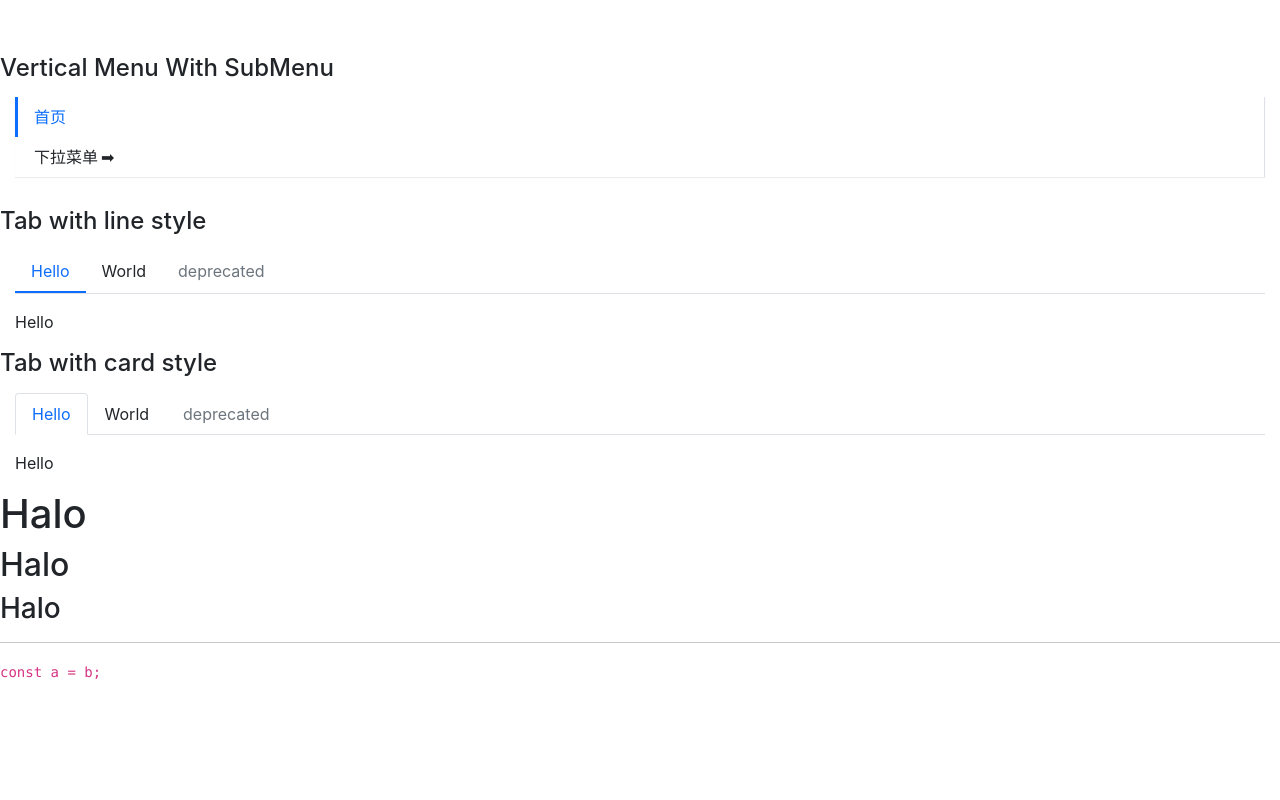
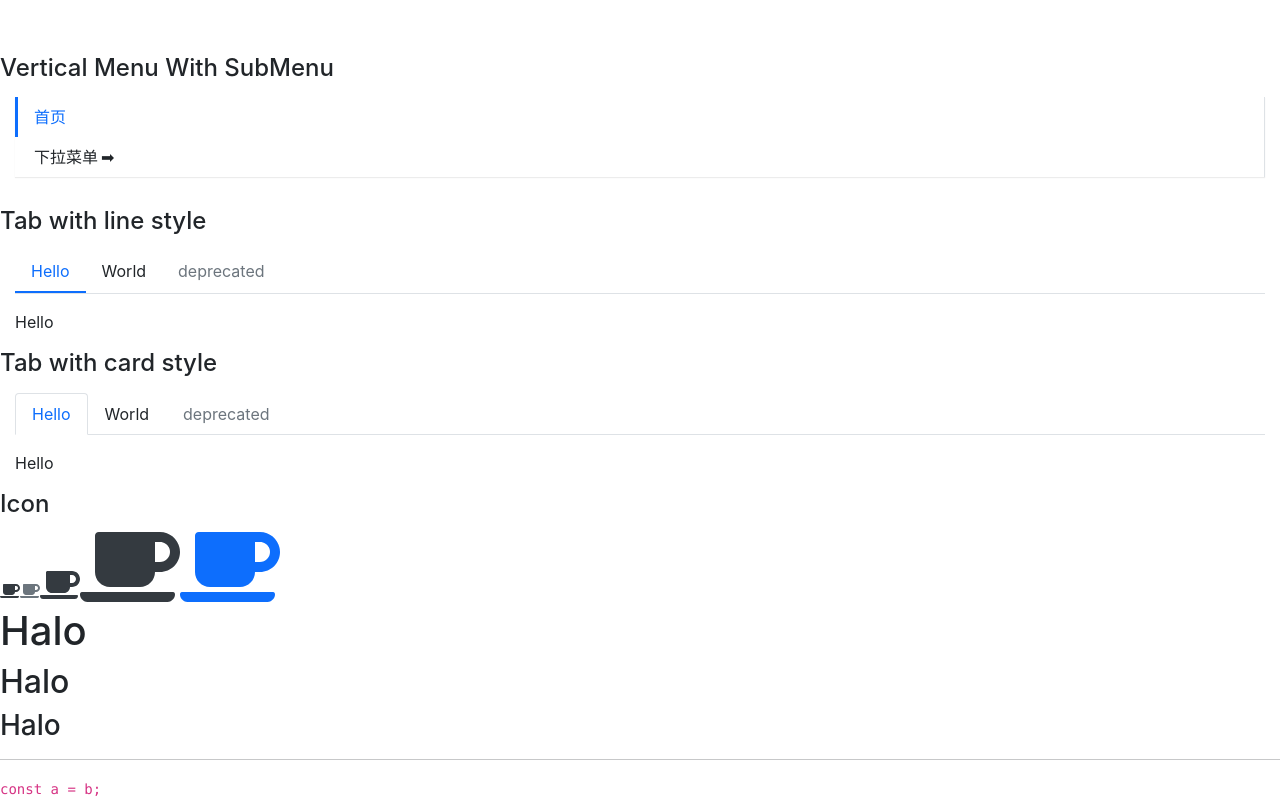
Before and after one commit to Zefeng666/halo-ui, a React (Create React App) app: page / in a window 1280 px wide. Shown: the part 978-1778 px from the top of the page. Before the commit the page ends 1661 px from the top, so only its background shows below. Built offline with nearby package versions, Linux system fonts and the light colour scheme.

Commit message:
Add Icon组件完成

```diff
--- a/src/App.tsx
+++ b/src/App.tsx
@@ -7,6 +7,12 @@
 import SubMenu from "./components/Menu/SubMenu";
 import Tab from "./components/Tab/Tab";
 import TabItem from "./components/Tab/TabItem";
+import Icon from "./components/Icon/icon";
+import {library} from "@fortawesome/fontawesome-svg-core";
+import {fas} from '@fortawesome/free-solid-svg-icons'
+
+library.add(fas)
+
 function App() {
   return (
     <div className="App">
@@ -115,6 +121,12 @@
             </TabItem>
           </Tab>
         </div>
+        <h4>Icon</h4>
+        <Icon icon={"coffee"} theme={"dark"}/>
+        <Icon icon={"coffee"} theme={"secondary"}/>
+        <Icon icon={"coffee"} theme={"dark"} size={"2x"}/>
+        <Icon icon={"coffee"} theme={"dark"} size={"5x"}/>
+        <Icon icon={"coffee"} theme={"primary"} size={"5x"}/>
         <h1>Halo</h1>
         <h2>Halo</h2>
         <h3>Halo</h3>
--- /dev/null
+++ b/src/components/Icon/_style.scss
@@ -0,0 +1,5 @@
+@each $key,$val in $theme-colors{
+  .halo-icon-#{$key}{
+    color: $val
+  }
+}
--- /dev/null
+++ b/src/components/Icon/icon.tsx
@@ -0,0 +1,22 @@
+import React from "react";
+import classNames from "classnames";
+import {FontAwesomeIcon,FontAwesomeIconProps} from "@fortawesome/react-fontawesome";
+
+export type ThemeProps = 'primary' | 'secondary' | 'success' | 'info' | 'warning' | 'light' | 'dark'
+
+export interface IconProps extends FontAwesomeIconProps{
+    theme?:ThemeProps;
+}
+
+
+const Icon:React.FC<IconProps> = (props)=>{
+    const {theme,className,...restProps}= props;
+    const classes = classNames(`halo-icon`,className,{
+        [`halo-icon-${theme}`]:theme
+    })
+    return (
+        <FontAwesomeIcon className={classes} {...restProps}/>
+    )
+}
+
+export default Icon;
--- a/src/components/Tab/Tab.tsx
+++ b/src/components/Tab/Tab.tsx
@@ -1,4 +1,4 @@
-import React, {createContext, FunctionComponentElement, useContext, useState} from "react";
+import React, { FunctionComponentElement, useState} from "react";
 import {ITabItemProps} from "./TabItem";
 import classNames from "classnames";
 
@@ -22,9 +22,6 @@
         'nav-line':type === 'line',
         'nav-card':type === 'card'
     })
-    // const classes = className('',{
-    //
-    // })
 
     const handleClick = (e:React.MouseEvent,index:number,disabled:boolean|undefined)=>{
         if (!disabled){
--- a/src/styles/_variables.scss
+++ b/src/styles/_variables.scss
@@ -32,6 +32,19 @@
 $danger: $red !default;
 $light: $gray-100 !default;
 $dark: $gray-800 !default;
+
+$theme-colors:(
+        "primary": $primary,
+        "secondary":$secondary,
+        "success":$success,
+        "info":$info,
+        "warning":$warning,
+        "danger":$danger,
+        "light":$light,
+        "dark":$dark
+
+
+);
 
 //字体
 $font-family-sans-serif:  -apple-system, BlinkMacSystemFont, "Segoe UI", Roboto, "Helvetica Neue", Arial, "Noto Sans", sans-serif, "Apple Color Emoji", "Segoe UI Emoji", "Segoe UI Symbol", "Noto Color Emoji" !default;
--- a/src/styles/index.scss
+++ b/src/styles/index.scss
@@ -9,3 +9,4 @@
 @import "../components/Alert/style";
 @import "../components/Menu/style";
 @import "../components/Tab/style";
+@import "../components/Icon/style";
```
